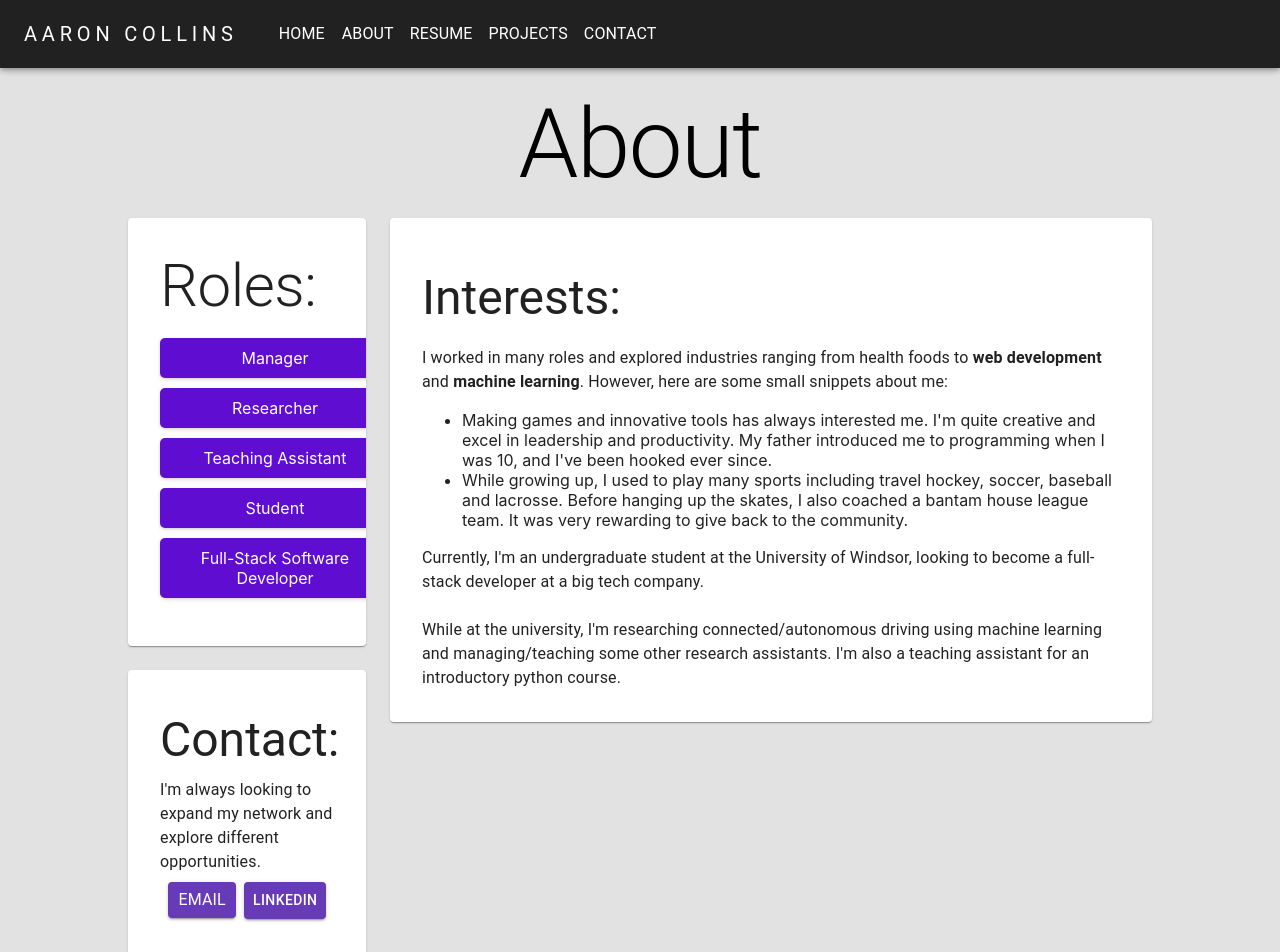
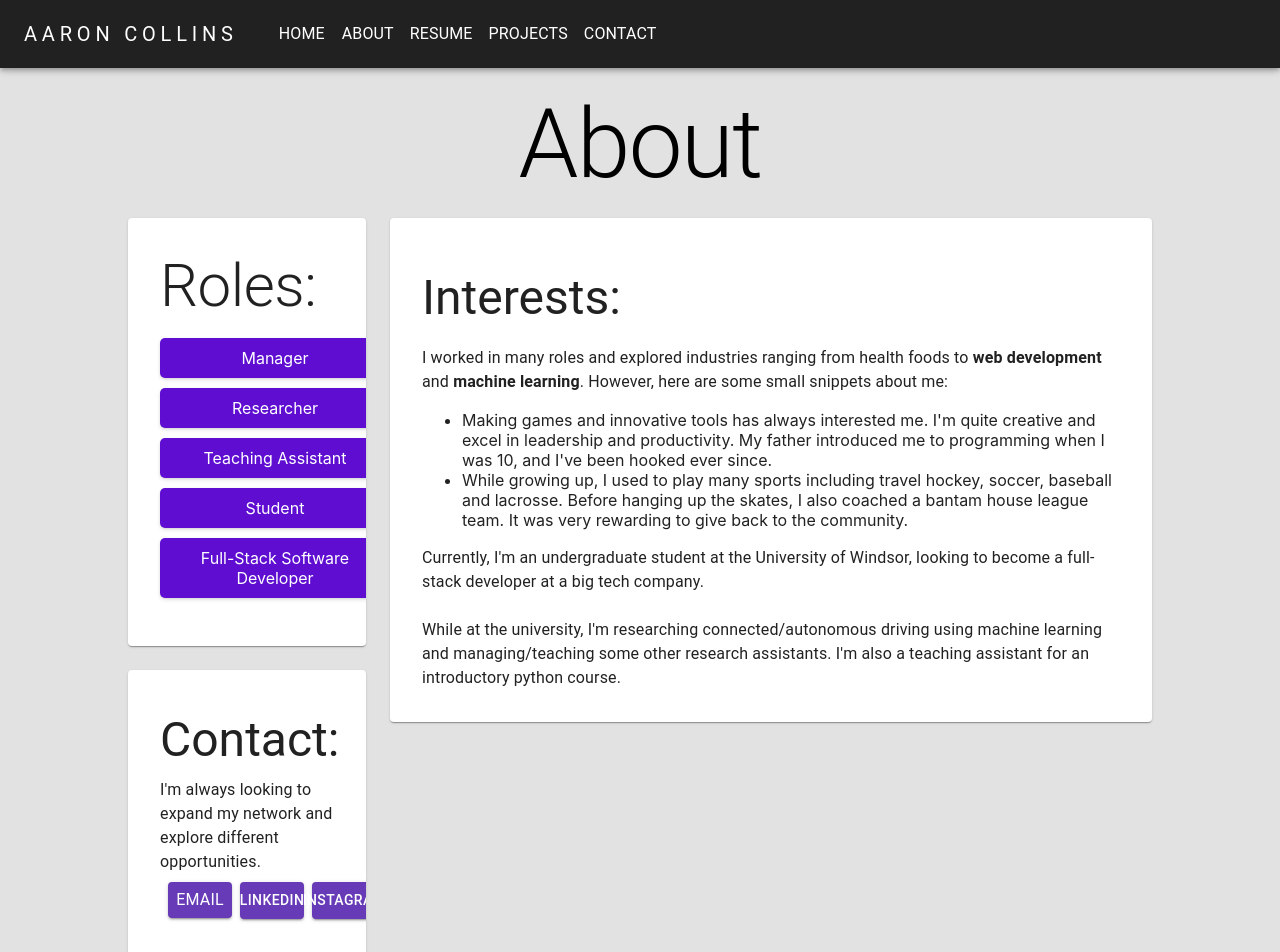
Before and after one commit to aaron777collins/aaron777collins.github.io, a React (Create React App) app: page /#/about in a window 1280 px wide. Shown: the top 952 px of the page. Built offline with nearby package versions, Linux system fonts and the light colour scheme.

Commit message:
added instagram to contact

```diff
--- a/package.json
+++ b/package.json
@@ -1,6 +1,6 @@
 {
   "name": "aaron777collins.github.io",
-  "version": "0.1.0",
+  "version": "0.1.1",
   "homepage": "https://aaron777collins.github.io",
   "private": true,
   "dependencies": {
--- a/src/pages/About/Contact/Contact.tsx
+++ b/src/pages/About/Contact/Contact.tsx
@@ -29,6 +29,13 @@ export default function Contact(props: IContactProps) {
         >
           LinkedIn
         </Button>
+        <Button
+          color="secondary"
+          variant="contained"
+          href="https://www.instagram.com/aaron.collins7/"
+        >
+          Instagram
+        </Button>
       </CardActions>
     </PaddedCard>
   );
```
